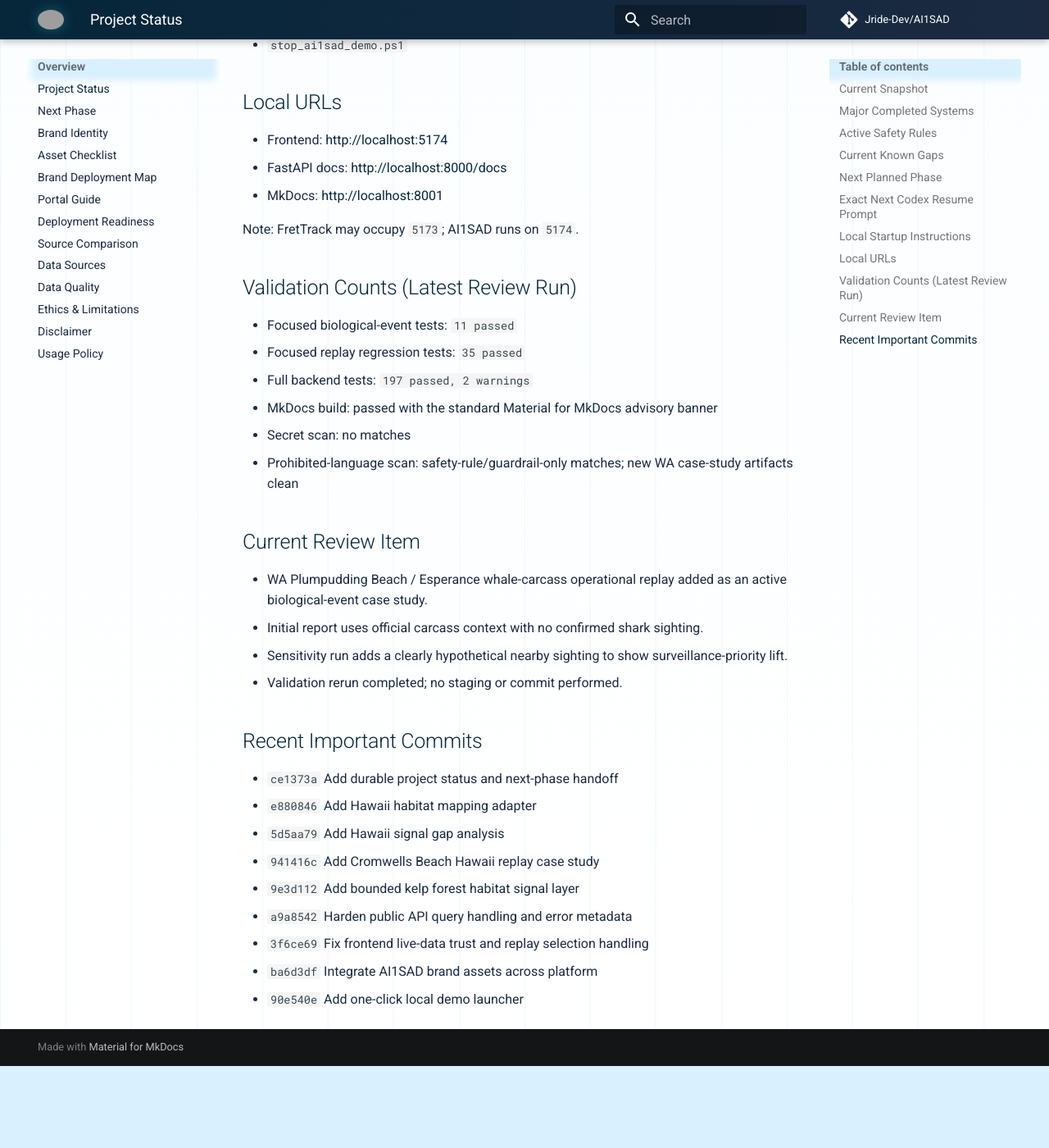
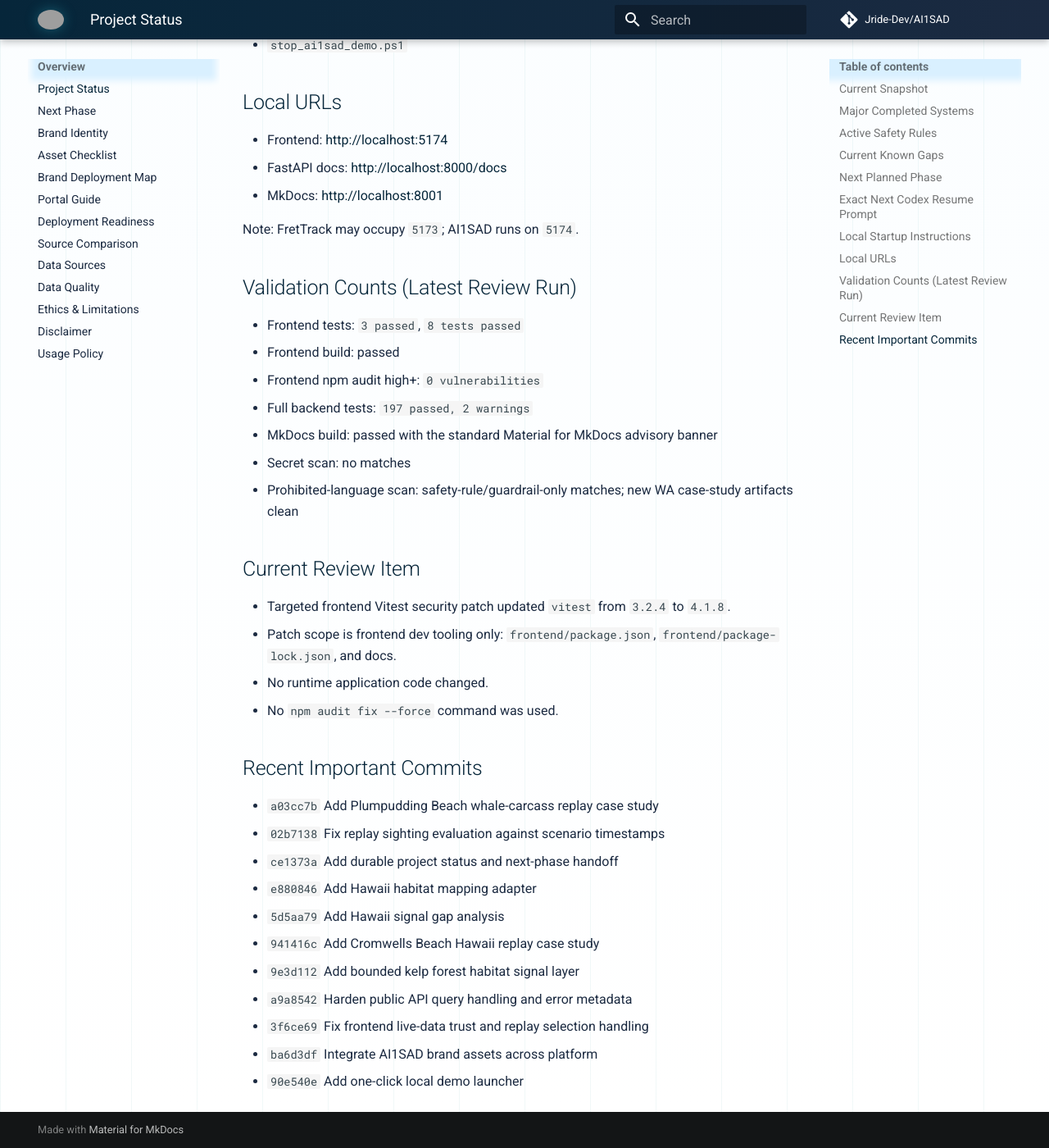
Before and after one commit to Jride-Dev/AI1SAD, an MkDocs documentation site: the page built from docs/PROJECT_STATUS.md, in a window 1280 px wide and 1400 px high, scrolled down 2753 px. Shown: the whole window at 82% size. Built offline with MkDocs 1.6.1 and Material for MkDocs 9.7.7, drawn with Linux system fonts in a browser that asks for light colours; comment, search, counter and statistics services are not loaded; before the commit the page ends 4053 px from its top, so only the background shows below that; some of the changed text lies outside the part shown; grey boxes are pictures that could not be loaded.

Commit message:
Patch frontend Vitest security advisory

```diff
--- a/docs/PROJECT_STATUS.md
+++ b/docs/PROJECT_STATUS.md
@@ -4,8 +4,8 @@
 
 - Current phase number: Phase 23 (planned)
 - Latest completed phase: Phase 22 (Hawaii Habitat Mapping Adapter)
-- Latest commit hash: `ce1373a` Add durable project status and next-phase handoff
-- Repo status: working tree in review with WA Plumpudding Beach carcass replay artifacts; no staging or commit performed yet
+- Latest commit hash: `a03cc7b` Add Plumpudding Beach whale-carcass replay case study
+- Repo status: working tree in review with targeted frontend Vitest security patch; no staging or commit performed yet
 
 ## Major Completed Systems
 
@@ -102,8 +102,9 @@ Note: FretTrack may occupy `5173`; AI1SAD runs on `5174`.
 
 ## Validation Counts (Latest Review Run)
 
-- Focused biological-event tests: `11 passed`
-- Focused replay regression tests: `35 passed`
+- Frontend tests: `3 passed`, `8 tests passed`
+- Frontend build: passed
+- Frontend npm audit high+: `0 vulnerabilities`
 - Full backend tests: `197 passed, 2 warnings`
 - MkDocs build: passed with the standard Material for MkDocs advisory banner
 - Secret scan: no matches
@@ -111,13 +112,15 @@ Note: FretTrack may occupy `5173`; AI1SAD runs on `5174`.
 
 ## Current Review Item
 
-- WA Plumpudding Beach / Esperance whale-carcass operational replay added as an active biological-event case study.
-- Initial report uses official carcass context with no confirmed shark sighting.
-- Sensitivity run adds a clearly hypothetical nearby sighting to show surveillance-priority lift.
-- Validation rerun completed; no staging or commit performed.
+- Targeted frontend Vitest security patch updated `vitest` from `3.2.4` to `4.1.8`.
+- Patch scope is frontend dev tooling only: `frontend/package.json`, `frontend/package-lock.json`, and docs.
+- No runtime application code changed.
+- No `npm audit fix --force` command was used.
 
 ## Recent Important Commits
 
+- `a03cc7b` Add Plumpudding Beach whale-carcass replay case study
+- `02b7138` Fix replay sighting evaluation against scenario timestamps
 - `ce1373a` Add durable project status and next-phase handoff
 - `e880846` Add Hawaii habitat mapping adapter
 - `5d5aa79` Add Hawaii signal gap analysis
--- a/mkdocs.yml
+++ b/mkdocs.yml
@@ -71,6 +71,7 @@ nav:
       - Schema: SCHEMA.md
       - Privacy: PRIVACY.md
       - MongoDB: MONGODB.md
+      - Dependency Security Review: DEPENDENCY_SECURITY_REVIEW.md
 
   - Model:
       - Risk Model: RISK_MODEL.md
```
Also changed, not shown: docs/DEPENDENCY_SECURITY_REVIEW.md (added, +183 -0 lines), 2 other files.
